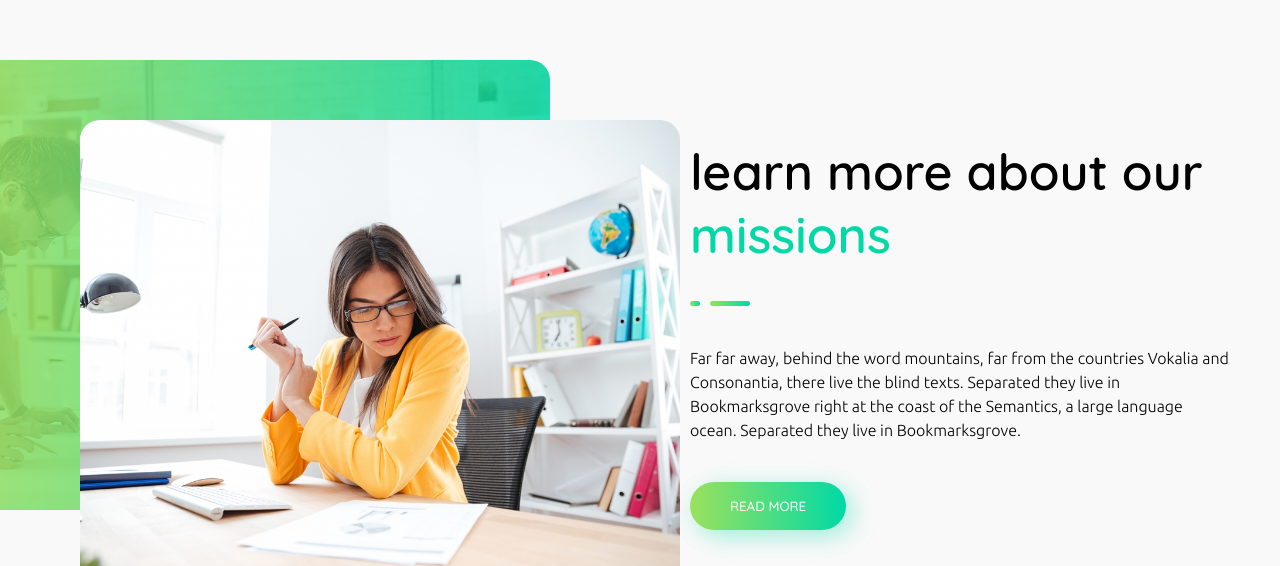
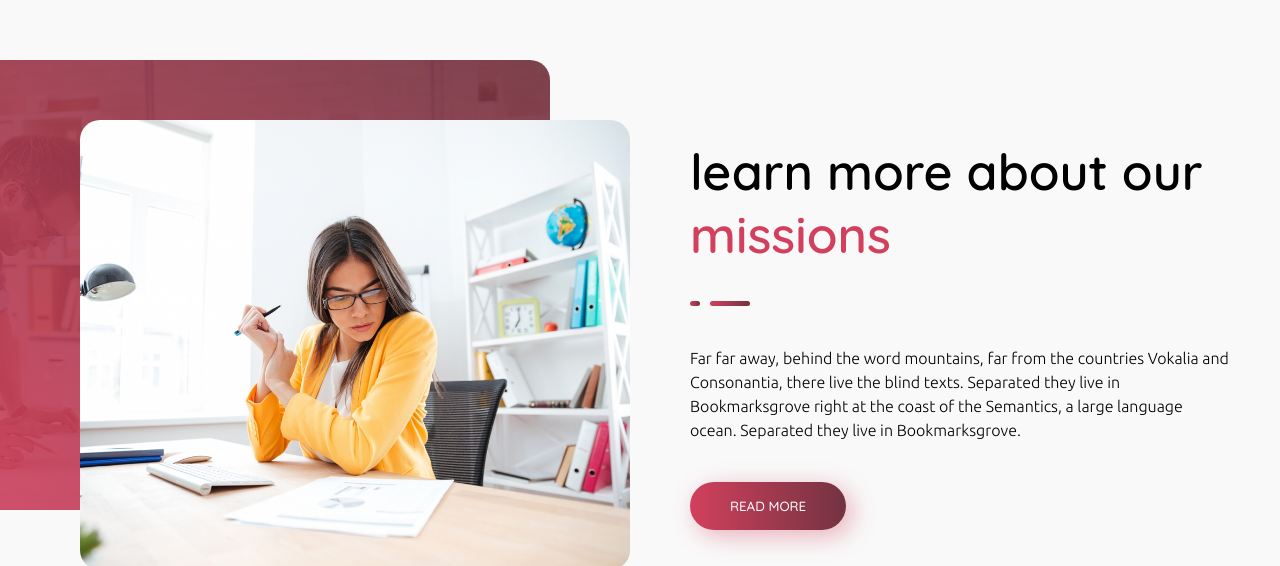
Before and after one commit to sabrina-fontana/proj-html-vuejs, a website: page index.html in a window 1280 px wide. Shown: the part 2234-2800 px from the top of the page. Drawn offline with nearby package versions, Linux system fonts and the light colour scheme.

Commit message:
animazioni

```diff
--- a/index.html
+++ b/index.html
@@ -37,7 +37,7 @@
             <li v-for="el in headerLinks">{{el.name}}</li>
           </ul>
           <div class="nav-button">
-            <button class="green-button">purchase</button>
+            <button class="color1-button">purchase</button>
             <i class="fas fa-search"></i>
           </div>
         </nav>
@@ -51,9 +51,9 @@
           <div class="jumbotron-content">
             <div class="top-title">17 years of experience</div>
 
-            <div v-if="currSliderIndex === 0" class="main-title">We Are a<br> Web Design <span class="special-text">Agency</span></div>
-            <div v-if="currSliderIndex === 1" class="main-title">Focus on Your<br><span class="special-text">Business</span></div>
-            <div v-if="currSliderIndex === 2" class="main-title">A Group of<br> Expert <span class="special-text">Planners</span></div>
+            <div v-if="currSliderIndex === 0" class="main-title" :key="currSliderIndex">We Are a<br> Web Design <span class="special-text">Agency</span></div>
+            <div v-if="currSliderIndex === 1" class="main-title" :key="currSliderIndex">Focus on Your<br><span class="special-text">Business</span></div>
+            <div v-if="currSliderIndex === 2" class="main-title" :key="currSliderIndex">A Group of<br> Expert <span class="special-text">Planners</span></div>
 
             <div class="text">{{defaultText}}</div>
             <button class="black-button">read more</button>
@@ -62,14 +62,14 @@
               <span :class="{'selected' : index === currSliderIndex}" v-for="(image, index) in sliderImgs" @click="changeImg(index)">{{(index + 1).toLocaleString('en-US', {minimumIntegerDigits: 2})}}</span>
             </div>
           </div>
-          <img :src="sliderImgs[currSliderIndex]">
+          <img :src="sliderImgs[currSliderIndex]" :key="currSliderIndex">
         </div>
 
         <!-- sezione 1 -->
         <section class="sect-1">
           <div class="sect-1-left">
             <div class="title">We Are Here To Make Your <span class="special-text">Website</span> Look More <span class="special-text">Elegant</span> And Stylish!</div>
-            <button class="green-button">view all</button>
+            <button class="color1-button">view all</button>
           </div>
           <div class="sect-1-right">
             <div class="box">
@@ -99,12 +99,12 @@
         <section class="sect-2">
           <div class="images">
             <div class="under-img"></div>
-            <img class="over-img" src="img/businesswoman-analysing-document-P8WSNMC-1024x820.jpg" alt="">
+            <div class="over-img-container"><img class="over-img" src="img/businesswoman-analysing-document-P8WSNMC-1024x820.jpg" alt=""></div>
           </div>
           <div class="sect-2-content">
             <div class="title">learn more about our <span class="special-text">missions</span></div>
             <div class="text">{{defaultText}}</div>
-            <button class="green-button">read more</button>
+            <button class="color1-button">read more</button>
           </div>
         </section>
 
@@ -196,7 +196,7 @@
               </div>
             </div>
           </div>
-          <div class="sect-3-button"><button class="green-button">read more</button></div>
+          <div class="sect-3-button"><button class="color1-button">read more</button></div>
         </section>
 
         <!-- sezione 4 -->
--- a/js/script.js
+++ b/js/script.js
@@ -69,7 +69,7 @@ mounted() {
     } else {
       this.currSliderIndex = 0;
     }
-  }, 4000)
+  }, 5000)
 },
 methods: {
   changeImg: function(index) {
--- a/src/_colors.scss
+++ b/src/_colors.scss
@@ -6,17 +6,23 @@ $darker-bg: #f9f9f9;
 $top-nav-color: #ffffff;
 $nav-color: #3d3d3d;
 $text-hover-color: #aaaaaa;
-$special-text-color: #00d9a6;
-// #d2405d
+$color1: #d2405d;
+$color2: #723341;
+$color1-faded: #d2405de6;
+$color1-trn: #d2405d66;
+$color2-faded: #723341e6;
 
-$green-gradient: linear-gradient(269deg, #00d9a6 0%, #9be15d 100%);
-$green-gradient-reverse: linear-gradient(269deg, #9be15d 0%, #00d9a6 100%);
-$green-gradient-faded: linear-gradient(217deg, #00d9a6d9 0%, #9be15dd9 100%);
-$green-shadow: 6px 6px 25px 0 #00d9a660;
+// colori iniziali : #00x9a6 e #9be15d;
+
+$color1-gradient: linear-gradient(269deg, $color2 0%, $color1 100%);
+$color2-gradient: linear-gradient(269deg, $color1 0%, $color2 100%);
+$color1-gradient-faded: linear-gradient(217deg, $color1-faded 0%, $color2-faded 100%);
+$color2-gradient-faded: linear-gradient(217deg, $color2-faded 0%, $color1-faded 100%);
+$color1-shadow: 6px 6px 25px 0 $color1-trn;
 
 $black-gradient: linear-gradient(271deg, #0c0c0c 0%, #474747 100%);
 $black-gradient-reverse: linear-gradient(271deg, #474747 0%, #0c0c0c 100%);
-$black-gradient-faded: linear-gradient(271deg, #474747eb 0%, #0c0c0ceb 100%);
-$black-shadow: 2px 2px 25px 0 #0c0c0c60;
+$black-gradient-faded: linear-gradient(271deg, #474747ed 0%, #0c0c0ced 100%);
+$black-shadow: 2px 2px 15px 0 #0c0c0c60;
 
 $footer-color: #444;
--- a/src/_var.scss
+++ b/src/_var.scss
@@ -40,15 +40,15 @@
   font-weight: 600;
 }
 
-@mixin green-button {
+@mixin color1-button {
   text-transform: uppercase;
   color: white;
   font-family: $title-font;
   font-weight: 500;
   border: none;
   border-radius: 40px;
-  background: $green-gradient;
-  box-shadow: $green-shadow;
+  background: $color1-gradient;
+  box-shadow: $color1-shadow;
   padding: 16px 40px;
   position: relative;
   z-index: 1;
@@ -91,8 +91,8 @@
   transition: box-shadow .4s;
   // ****linear grdient non supporta le transition!!
   &:before {
-    background: $green-gradient;
-    box-shadow: $green-shadow;
+    background: $color1-gradient;
+    box-shadow: $color1-shadow;
     border-radius: 40px;
     content: "";
     width: 100%;
@@ -108,7 +108,7 @@
     opacity: 1;
   }
   &:hover {
-    box-shadow: $green-shadow;
+    box-shadow: $color1-shadow;
   }
 }
 
@@ -116,7 +116,7 @@
   font-family: $title-font;
   text-transform: uppercase;
   font-weight: 600;
-  color: #9be15d;
+  color: $color2;
   letter-spacing: 6px;
 }
 
@@ -175,7 +175,7 @@
 @mixin divider {
   content: '';
   height: 5px;
-  background: $green-gradient;
+  background: $color1-gradient;
   border-radius: 5px;
   position: absolute;
 }
@@ -204,8 +204,8 @@
   z-index: 1;
   // ****linear grdient non supporta le transition!!
   &:before {
-    background: $green-gradient;
-    box-shadow: $green-shadow;
+    background: $color2-gradient;
+    box-shadow: $color1-shadow;
     border-radius: 20px;
     content: "";
     width: 100%;
@@ -238,7 +238,7 @@
 @mixin project-hover {
   opacity: 0;
   transition: opacity 1s;
-  background: linear-gradient(269deg, #00d9a6d9 0%, #9be15dd9 100%);
+  background: $color2-gradient-faded;
 
 }
 
--- a/src/style.scss
+++ b/src/style.scss
@@ -29,11 +29,11 @@
 }
 
 .special-text {
-  color: $special-text-color;
+  color: $color1;
 }
 
-.green-button {
-  @include green-button;
+.color1-button {
+  @include color1-button;
 }
 
 .black-button {
@@ -104,7 +104,7 @@ header {
 
       i {
         @include icons;
-        color: #00d9a6;
+        color: $color1;
         margin: 0 13px;
       }
     }
@@ -124,6 +124,22 @@ header {
     position: absolute;
     top: -40px;
     right: -220px;
+	  animation: slide-in-right .8s ease-out;
+
+  }
+
+  @keyframes slide-in-right {
+    0% {
+      transform: translateX(150px);
+      opacity: 0;
+    }
+    50% {
+      opacity: 0.8;
+    }
+    100% {
+      transform: translateX(0);
+      opacity: 1;
+    }
   }
 
   @keyframes slide-top {
@@ -180,7 +196,7 @@ header {
           cursor: pointer;
           position: relative;
           &:before {
-            background: $green-gradient;
+            background: $color1-gradient;
             border-radius: 30px;
             content: "";
             width: 100%;
@@ -242,6 +258,20 @@ header {
   .images {
     width: 50%;
 
+    &:hover {
+      .under-img {
+        left: -10px;
+      }
+
+      .over-img-container {
+        left: 120px;
+      }
+
+      .over-img {
+        transform: scale(1.1);
+      }
+    }
+
     .under-img {
       position: absolute;
       left: - 50px;
@@ -249,17 +279,26 @@ header {
       z-index: 0;
       width: 600px;
       height: 450px;
-      background-image: linear-gradient(269deg, #00d9a6d9 0%, #9be15dd9 100%),
-    url('../img/busy-architect-PYVKWM4-1024x872.jpg');
-    background-size: contain;
+      background-image: $color2-gradient-faded, url('../img/busy-architect-PYVKWM4-1024x872.jpg');
+      background-size: contain;
+      transition: left .5s;
      }
 
-    .over-img {
+    .over-img-container {
+      width: 550px;
+      height: 450px;
       position: relative;
       border-radius: 20px;
       left: 80px;
       top: 60px;
-      width: 600px;
+      overflow: hidden;
+      transition: left .5s;
+
+      .over-img {
+        width: 100%;
+        height: 100%;
+        transition:transform .5s;
+      }
     }
   }
 
@@ -378,7 +417,7 @@ header {
   align-items: center;
   justify-content: center;
   height: 800px;
-  background-image: linear-gradient(271deg, #474747eb 0%, #0c0c0ceb 100%),
+  background-image: $black-gradient-faded,
   url('../img/four-businesspeople-in-a-boardroom-with-paperwork-PC4V8H4.jpg');
   background-size: cover;
   background-position: center;
@@ -493,7 +532,7 @@ header {
         transition: bottom .5s;
 
         &:before {
-          background: $green-gradient-reverse;
+          background: $color2-gradient;
           border-radius: 5px;
           content: "";
           width: 100%;
@@ -567,7 +606,7 @@ header {
       width: 60%;
       border-radius: 40px;
       background: linear-gradient(271deg, #555 0%, #444 100%);
-      box-shadow: 2px 2px 25px 0 #0c0c0c60;
+      box-shadow: $black-shadow;
       padding: 15px 20px;
 
       > * {
@@ -597,7 +636,7 @@ header {
   }
 
   .box-2 {
-    background: $green-gradient-reverse;
+    background: $color2-gradient;
     margin: 10px 20px 10px 10px;
   }
 
@@ -641,7 +680,7 @@ header {
           margin: 5px 0;
 
           &:hover {
-            color: $special-text-color;
+            color: $color1;
           }
         }
       }
```
Also changed, not shown: dist/style.css.
